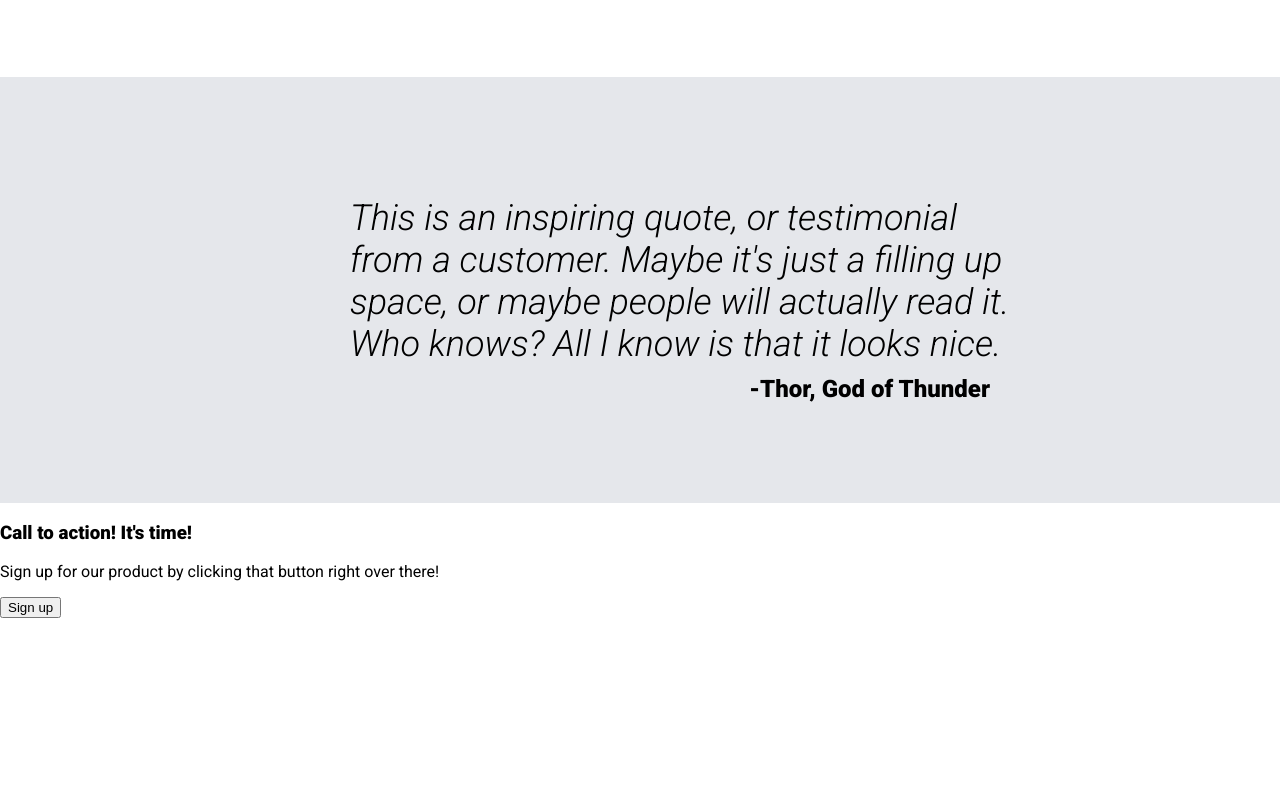
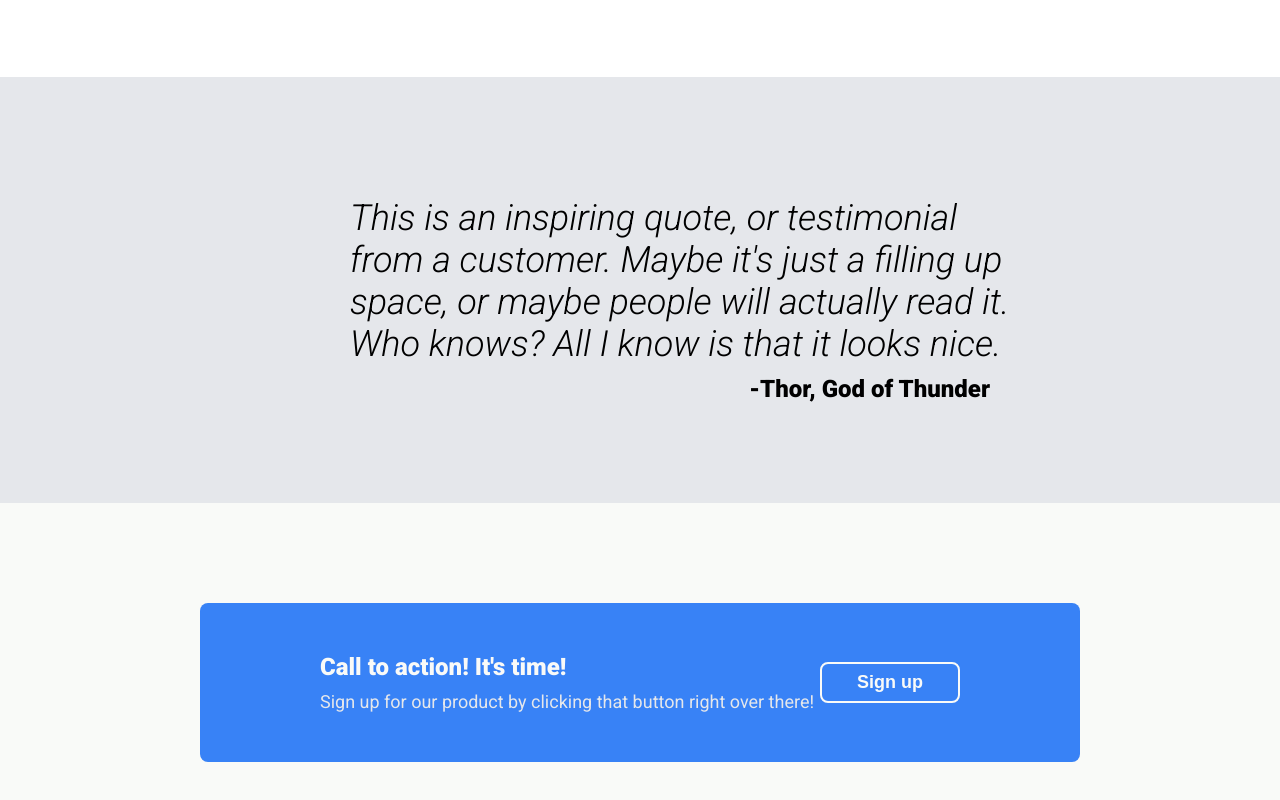
Before and after one commit to HashtagDevM/landing-page, a plain HTML site: page index.html in a window 1280 px wide. Shown: the part 949-1749 px from the top of the page. Before the commit the page ends 1567 px from the top, so only its background shows below. Drawn offline with Linux system fonts and the light colour scheme.

Commit message:
CTA section
feat:  The header and description text was styled and positioned.

feat: The sign-up button was styled.

```diff
--- a/style.css
+++ b/style.css
@@ -152,3 +152,41 @@ h2 {
 	display: flex;
 	justify-content: flex-end;
 }
+
+/* CTA Section */
+.cta-container {
+	background-color: var(--secondary-color);
+	padding: 100px 200px;
+}
+
+.cta {
+	background-color: var(--accent-color);
+	padding: 50px 120px;
+	border-radius: 8px;
+	display: flex;
+	justify-content: space-between;
+}
+
+.cta-header > h3 {
+	color: var(--secondary-color);
+	font-size: 24px;
+	margin: 0 0 10px 0;
+}
+
+.cta-description > p {
+	color: var(--light-text);
+	font-size: 18px;
+	margin: 0;
+}
+
+.sign-up {
+	background-color: var(--accent-color);
+	color: var(--secondary-color);
+	font-size: 18px;
+	font-weight: 700;
+	border: 2px solid var(--secondary-color);
+	border-radius: 8px;
+	padding: 8px 35px;
+	align-self: center;
+	cursor: pointer;
+}
```
